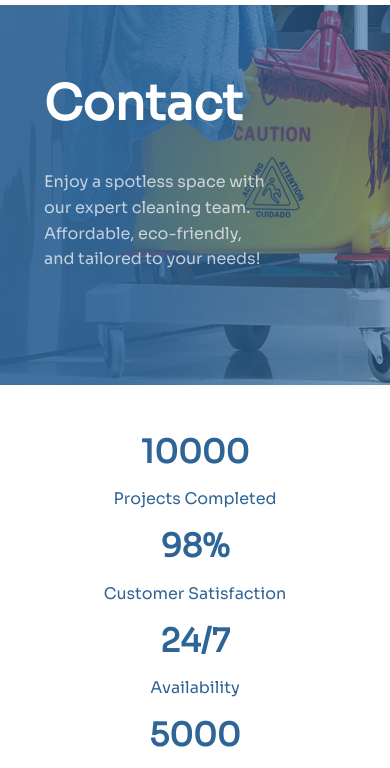
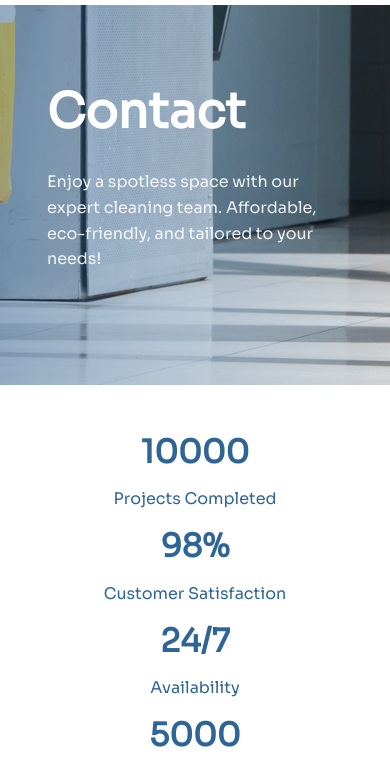
Before and after one commit to kashif365/ShinePro, a plain HTML site: page contact.html in a window 390 px wide. Shown: the part 61-829 px from the top of the page. Drawn offline with nearby package versions, Linux system fonts and the light colour scheme.

Commit message:
hero sectio fix

```diff
--- a/style.css
+++ b/style.css
@@ -63,56 +63,63 @@ body {
   width: 100%;
 }
 
+
+
+
+/* Updated Hero Section Styles */
+
 .hero-section {
+  position: relative;
+  min-height: 100vh;
+  width: 100%;
+  background: url('./images/image (1).png') no-repeat center center;
+  background-size: cover;
   display: flex;
   align-items: center;
-  justify-content: center;
-  height: 100vh;
-  background:
-    /* linear-gradient(to right, rgba(0, 41, 84, 0.7) 40%, rgba(0, 41, 84, 0) 70%), */
-    url('./images/image (1).png') no-repeat center center;
-  background-size: cover;
-  background-position: center center;
-  background-repeat: no-repeat;
-  color: white;
-  padding: 2rem;
-  text-align: left;
-
-
-  @media (max-width: 768px) {
-    padding: 1rem;
-    text-align: left !important;
-    flex-direction: column;
-  }
-}
-
-/* Base styles */
-.hero-section {
-  min-height: 100vh;
-  display: flex;
-  align-items: center;
-  /* background: #000; Change to your background or remove if using image */
   padding: 60px 15px;
   color: white;
 }
 
+/* .hero-section::before {
+  content: '';
+  position: absolute;
+  top: 0;
+  left: 0;
+  width: 100%;
+  height: 100%;
+  background: linear-gradient(to right, rgba(0, 41, 84, 0.8) 0%, rgba(0, 41, 84, 0.4) 100%);
+  z-index: 1;
+} */
 
+.text-container {
+  /* position: relative; */
+  /* z-index: 2; */
+  max-width: 600px;
+  /* background-color: green; */
+}
+
+@media (min-width: 768px) {
+  .text-container {
+    max-width: 600px !important;
+
+  }
+}
 
 .text-container h1 {
   font-family: 'Sora', sans-serif;
-  font-size: 48px;
+  font-size: 3rem;
   font-weight: 700;
   line-height: 1.3;
-  margin-bottom: 1rem;
+  margin-bottom: 1.5rem;
   color: #fff;
 }
 
 .text-container p {
-  font-size: 1rem;
+  font-size: 1.1rem;
   line-height: 1.6;
   margin-bottom: 2rem;
-  opacity: 0.7;
   color: #fff;
+  opacity: 0.9;
 }
 
 .Quote-btn {
@@ -120,52 +127,68 @@ body {
   font-weight: 600;
   padding: 0.75rem 1.5rem;
   border-radius: 8px;
-  transition: all 0.3s ease;
+  transition: all 0.3s ease smooth;
 }
 
 .Quote-btn:hover {
   transform: translateY(-2px);
+  box-shadow: 0 4px 8px rgba(0, 0, 0, 0.2);
 }
-@media (min-width: 768px){
-  .text-container{
-    max-width: 600px !important;
 
+/* Tablet Responsive Styles */
+@media (max-width: 992px) {
+  .hero-section {
+    min-height: 80vh;
+  }
+
+  .text-container {
+    max-width: 500px;
+  }
+
+  .text-container h1 {
+    font-size: 2.5rem;
   }
 }
 
-/* Responsive Styles */
+/* Mobile Responsive Styles */
 @media (max-width: 768px) {
   .hero-section {
-    flex-direction: column;
+    min-height: 60vh;
     text-align: center;
-    background: url('./images/image (1).png') no-repeat center center;
-    background-size: cover;
-    padding: 4rem 1.5rem;
-    height: auto;
+    align-items: center;
+    justify-content: center;
   }
 
   .text-container {
-    /* max-width: 100%; */
-    margin: 0 auto;
-  }
-  .text-container{
-    max-width: 600px;
-
+    max-width: 100%;
+    padding: 0 15px;
   }
 
-
   .text-container h1 {
-    font-size: 1.8rem;
+    font-size: 2rem;
     line-height: 1.4;
   }
 
   .text-container p {
     font-size: 1rem;
+    margin-bottom: 1.5rem;
   }
 
   .Quote-btn {
     font-size: 0.95rem;
     padding: 0.6rem 1.2rem;
+  }
+}
+
+/* Small Mobile Styles */
+@media (max-width: 576px) {
+  .hero-section {
+    min-height: 50vh;
+    padding: 40px 10px;
+  }
+
+  .text-container h1 {
+    font-size: 1.8rem;
   }
 }
 
@@ -511,26 +534,34 @@ body {
   /* align-content: center !important; */
 
 }
+
 @media (min-width: 992px) and (max-width: 1200px) {
-  .card-container .card, .last-card{
+
+  .card-container .card,
+  .last-card {
     /* background-color: green; */
     height: 380px !important;
   }
-  .team-member-img{
+
+  .team-member-img {
     position: relative !important;
-  top: 44px !important;
-  z-index: 2 !important;
+    top: 44px !important;
+    z-index: 2 !important;
   }
 }
-@media (min-width: 1200px) and (max-width: 1400px){
-  .card-container .card, .last-card{
+
+@media (min-width: 1200px) and (max-width: 1400px) {
+
+  .card-container .card,
+  .last-card {
     /* background-color: green; */
     height: 380px !important;
   }
-  .team-member-img{
+
+  .team-member-img {
     position: relative !important;
-  top: -24px !important;
-  z-index: 2 !important;
+    top: -24px !important;
+    z-index: 2 !important;
   }
 }
 
@@ -660,9 +691,11 @@ body {
 }
 
 .solutions-container-images h5 {
-  font-size: clamp(0.9rem, 1.5vw, 1.2rem); /* Responsive font size */
+  font-size: clamp(0.9rem, 1.5vw, 1.2rem);
+  /* Responsive font size */
   margin: 0 auto;
-  max-width: 90%; /* Prevents overly long text from spilling */
+  max-width: 90%;
+  /* Prevents overly long text from spilling */
   word-wrap: break-word;
 }
 
@@ -884,13 +917,113 @@ strong {
   height: 64px;
   margin: 20px;
  }  */
-  .hero-section-about {
+  /* .hero-section-about {
     background: url('./images/about\ banner.png') no-repeat;
     background-size: cover;
     height: 380px;
     color: white;
     padding: 2rem;
     text-align: left;
+  } */
+  /* Updated About Hero Section Styles */
+
+  .hero-section-about {
+    position: relative;
+    min-height: 380px;
+    width: 100%;
+    background: url('./images/about\ banner.png') no-repeat center center;
+    background-size: cover;
+    display: flex;
+    align-items: center;
+    padding: 60px 15px;
+    color: white;
+  }
+
+  /* .hero-section-about::before {
+  content: '';
+  position: absolute;
+  top: 0;
+  left: 0;
+  width: 100%;
+  height: 100%;
+  background: linear-gradient(to right, rgba(0, 41, 84, 0.8) 0%, rgba(0, 41, 84, 0.4) 100%);
+  z-index: 1;
+} */
+
+  .hero-section-about .text-container {
+    position: relative;
+    z-index: 2;
+    max-width: 600px;
+  }
+
+  .hero-section-about h1 {
+    font-family: 'Sora', sans-serif;
+    font-size: 3rem;
+    font-weight: 700;
+    line-height: 1.3;
+    margin-bottom: 0.5rem;
+    color: #fff;
+  }
+
+  .hero-section-about p {
+    font-size: 1.1rem;
+    line-height: 1.6;
+    color: #fff;
+    opacity: 0.9;
+  }
+
+  /* Tablet Responsive Styles */
+  @media (max-width: 992px) {
+    .hero-section-about {
+      min-height: 320px;
+    }
+
+    .hero-section-about .text-container {
+      max-width: 500px;
+    }
+
+    .hero-section-about h1 {
+      font-size: 2.5rem;
+    }
+
+    .hero-section-about p {
+      width: 100% !important;
+    }
+  }
+
+  /* Mobile Responsive Styles */
+  @media (max-width: 768px) {
+    .hero-section-about {
+      min-height: 280px;
+      text-align: center;
+    }
+
+    .hero-section-about .text-container {
+      max-width: 100%;
+      padding: 0 15px;
+    }
+
+    .hero-section-about h1 {
+      font-size: 2rem;
+      line-height: 1.4;
+    }
+
+    .hero-section-about p {
+      font-size: 1rem;
+      width: 100% !important;
+    }
+  }
+
+  /* Small Mobile Styles */
+  @media (max-width: 576px) {
+    .hero-section-about {
+      min-height: 240px;
+      padding: 40px 10px;
+    }
+
+    .hero-section-about h1 {
+      font-size: 1.8rem;
+    }
   }
 
   .teambox-container {
@@ -929,9 +1062,16 @@ strong {
 
 .service-page {
   .hero-section-about {
-    background: url('./images/Services/image\ \(1\).png') no-repeat;
+    position: relative;
+    min-height: 380px;
+    width: 100%;
+    background: url('./images/Services/image\ \(1\).png') no-repeat  center center ;
     background-size: cover;
-    height: 380px;
+    /* height: 380px; */
+    background-size: cover;
+    display: flex;
+    align-items: center;
+    padding: 60px 15px;
     color: white;
     padding: 2rem;
     text-align: left;
@@ -940,9 +1080,16 @@ strong {
 
 .industries-page {
   .hero-section-about {
-    background: url('./images/industries/image\ \(1\).png') no-repeat;
+    position: relative;
+    min-height: 380px;
+    width: 100%;
+    background: url('./images/industries/image\ \(1\).png') no-repeat center center ;
     background-size: cover;
-    height: 380px;
+    /* height: 380px; */
+    background-size: cover;
+    display: flex;
+    align-items: center;
+    padding: 60px 15px;
     color: white;
     padding: 2rem;
     text-align: left;
@@ -951,9 +1098,16 @@ strong {
 
 .contact-page {
   .hero-section-about {
-    background: url('./images/contact/image\ \(1\).png') no-repeat;
+    position: relative;
+    min-height: 380px;
+    width: 100%;
+    background: url('./images/contact/image\ \(1\).png') no-repeat center center ;
     background-size: cover;
-    height: 380px;
+    /* height: 380px; */
+    background-size: cover;
+    display: flex;
+    align-items: center;
+    padding: 60px 15px;
     color: white;
     padding: 2rem;
     text-align: left;
```
